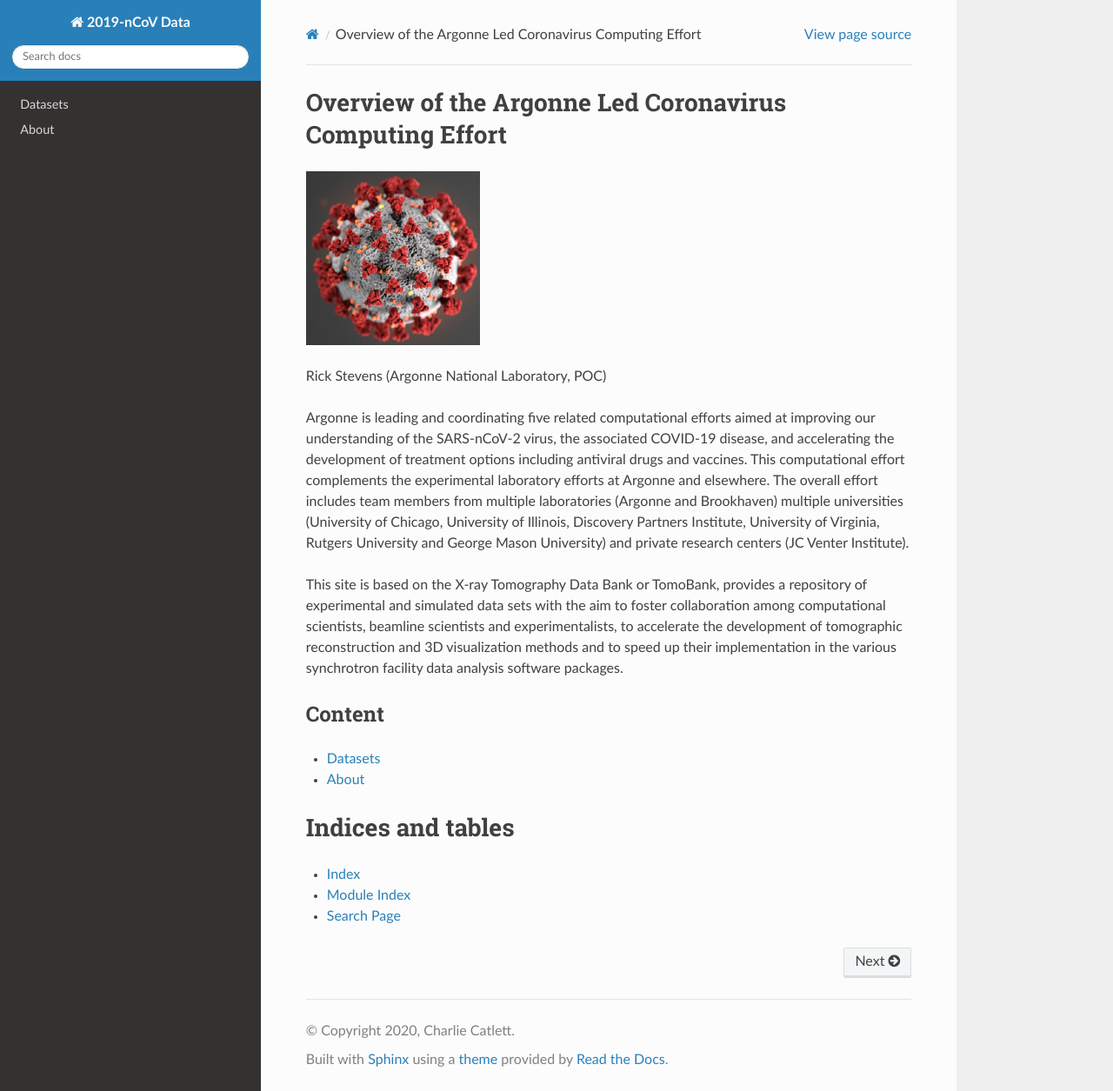
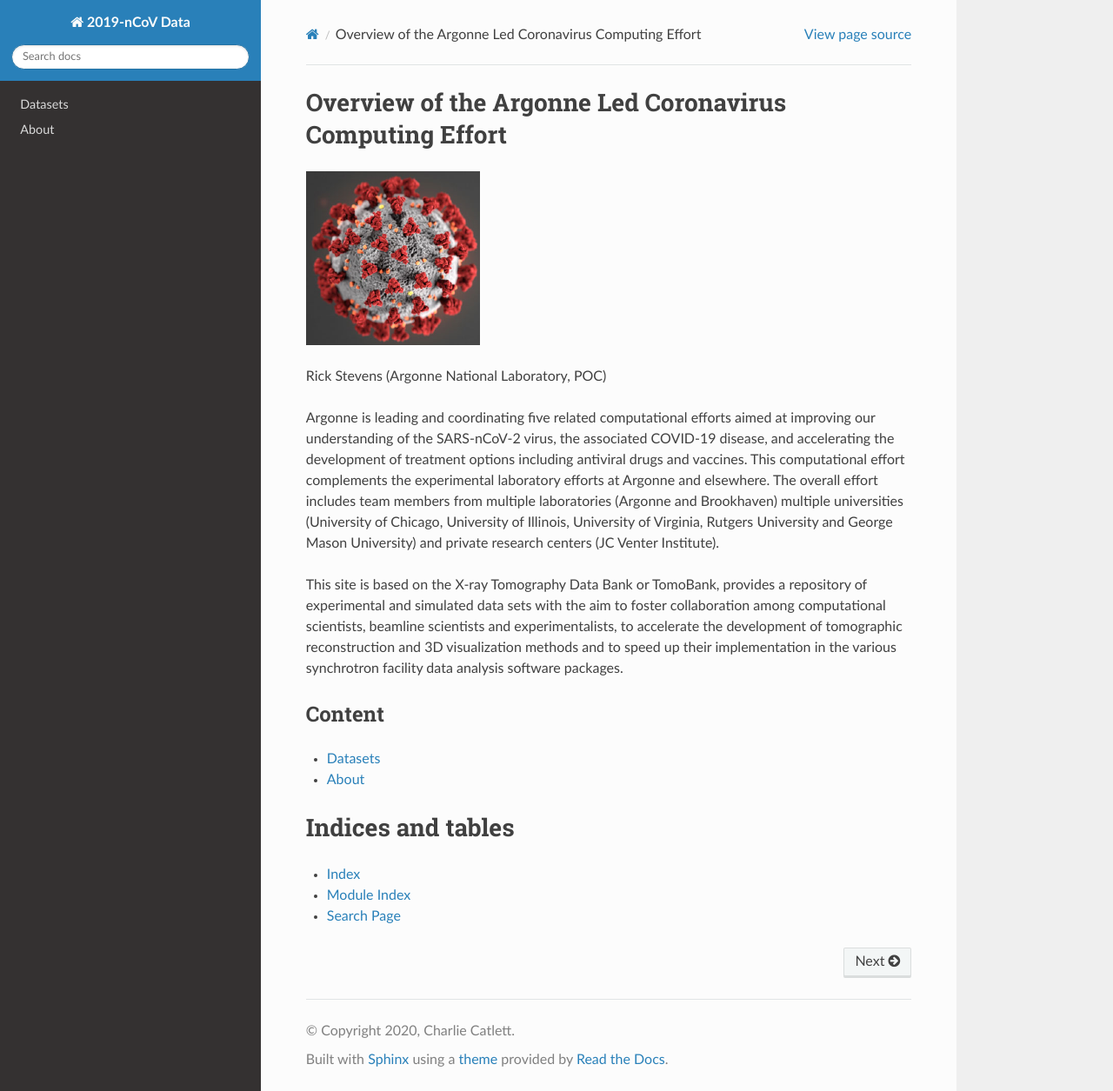
Before and after one commit to 2019-ncovgroup/2019-nCoVdata, a Sphinx documentation site: the page built from docs/index.rst, in a window 1280 px wide and 1255 px high. Shown: the whole window at 87% size. Built offline with Sphinx 7.4.7 and the Read the Docs theme 2.0.0, drawn with Linux system fonts in a browser that asks for light colours.

Commit message:
new rls content

```diff
--- a/docs/index.rst
+++ b/docs/index.rst
@@ -12,7 +12,7 @@
 
 Rick Stevens (Argonne National Laboratory, POC)
 
-Argonne is leading and coordinating five related computational efforts aimed at improving our understanding of the SARS-nCoV-2 virus, the associated COVID-19 disease, and accelerating the development of treatment options including antiviral drugs and vaccines.   This computational effort complements the experimental laboratory efforts at Argonne and elsewhere.  The overall effort includes team members from multiple laboratories (Argonne and Brookhaven) multiple universities (University of Chicago, University of Illinois, Discovery Partners Institute, University of Virginia, Rutgers University and George Mason University) and private research centers (JC Venter Institute).
+Argonne is leading and coordinating five related computational efforts aimed at improving our understanding of the SARS-nCoV-2 virus, the associated COVID-19 disease, and accelerating the development of treatment options including antiviral drugs and vaccines.   This computational effort complements the experimental laboratory efforts at Argonne and elsewhere.  The overall effort includes team members from multiple laboratories (Argonne and Brookhaven) multiple universities (University of Chicago, University of Illinois, University of Virginia, Rutgers University and George Mason University) and private research centers (JC Venter Institute).
 
 This site is based on the X-ray Tomography Data Bank or TomoBank, provides a repository of experimental
 and simulated data sets with the aim to foster collaboration among computational scientists,
```
